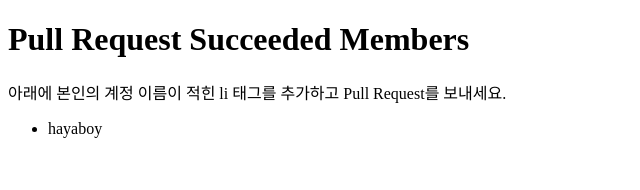
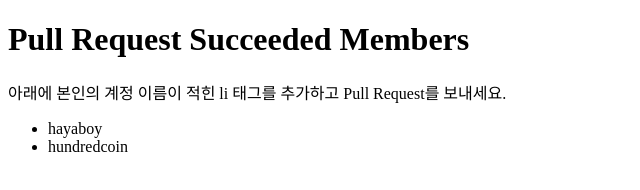
Before and after one commit to onerain5120/collaboEx1, a plain HTML site: page index.html in a window 1280 px wide. Shown: the whole page, without its empty margins (0-640 px from the left). Drawn offline with Linux system fonts and the light colour scheme.

Commit message:
add my username in index.html

```diff
--- a/index.html
+++ b/index.html
@@ -8,6 +8,7 @@
     </p>
     <ul>
         <li>hayaboy</li>
+        <li>hundredcoin</li>
     </ul>
 </body>
 
```
